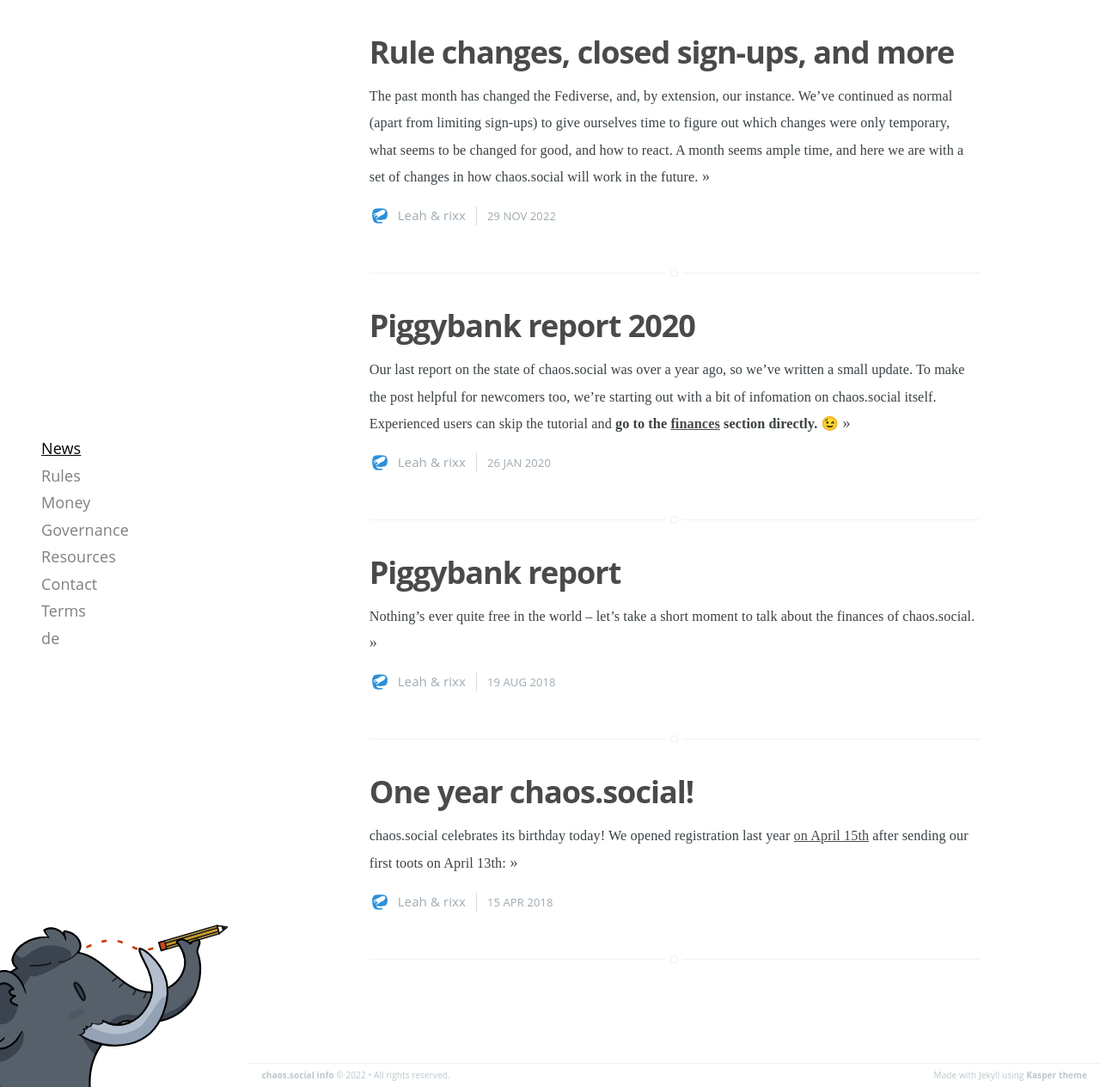
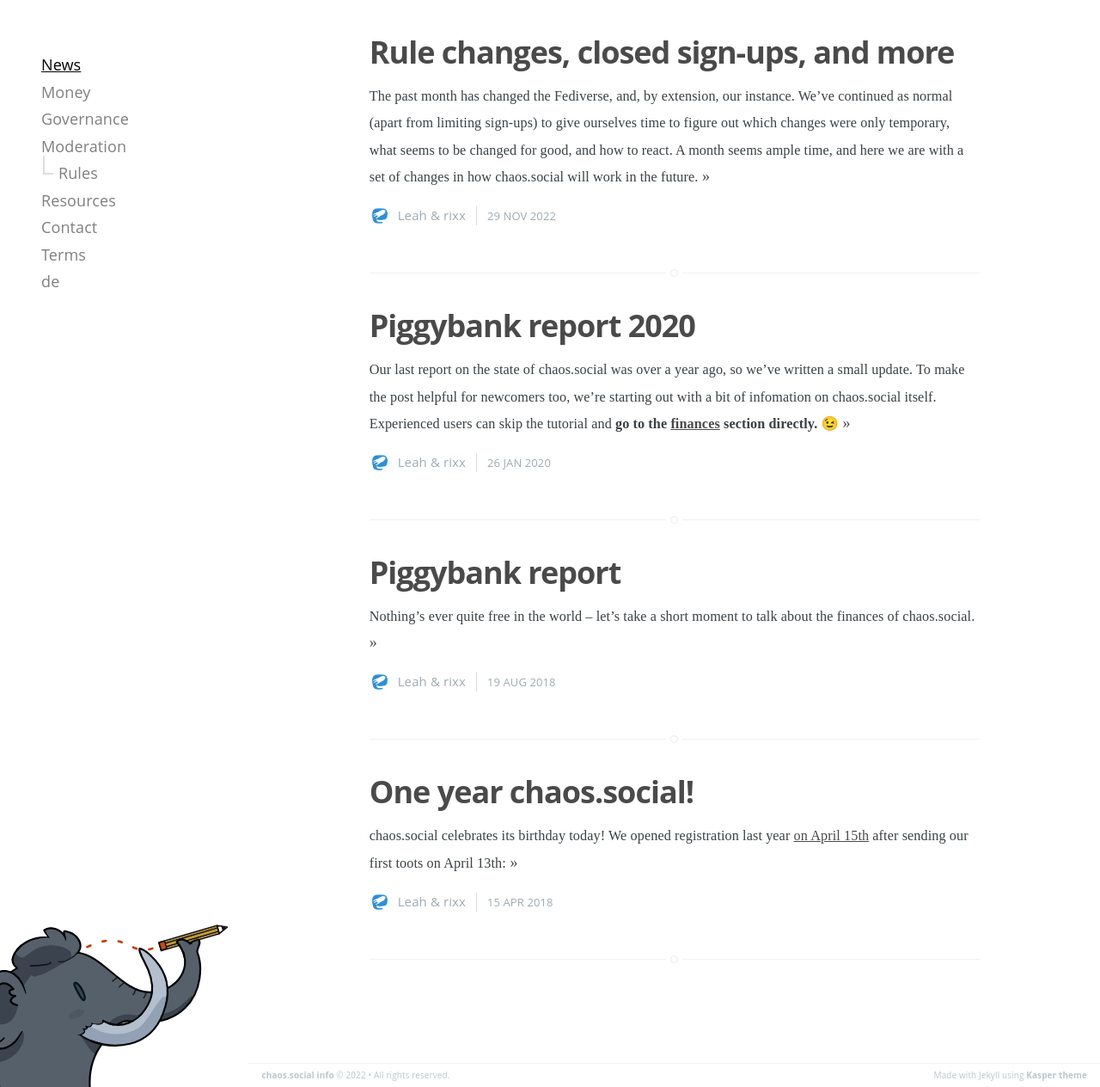
Before and after one commit to chaossocial/meta, a Jekyll site: the page built from index.html, in a window 1280 px wide. Shown: the whole page at 86% size. Built offline with Jekyll 4.4.1, drawn with Linux system fonts in a browser that asks for light colours.

Commit message:
Support submenus

```diff
--- a/_config.yml
+++ b/_config.yml
@@ -21,13 +21,6 @@
       url: /
     mobile: true
   - de:
-      name: Regeln
-      url: /regeln
-    en:
-      name: Rules
-      url: /rules
-    mobile: true
-  - de:
       name: Geld
       url: /geld
     en:
@@ -41,6 +34,18 @@
       name: Governance
       url: /governance
     mobile: false
+  - de:
+      name: Moderation
+    en:
+      name: Moderation
+    submenus:
+    - de:
+        name: Regeln
+        url: /regeln
+      en:
+        name: Rules
+        url: /rules
+      mobile: true
   - de:
       name: Ressourcen
       url: /ressourcen
--- a/_includes/nav_link.html
+++ b/_includes/nav_link.html
@@ -1,21 +1,26 @@
 {% assign current = '' %}
-{% assign nav = include.nav %}
-{% assign page = include.page %}
-{% assign nav_content = nav[page.language] %}
+{% assign nav_content = include.nav[include.page.language] %}
 
 {% if nav_content.url == "/" %}
-    {% if page.url == "/" %}
+    {% if include.page.url == "/" %}
         {% assign current = 'current' %}
     {% endif %}
 {% else %}
-    {% if page.url contains nav_content.url %}
+    {% if include.page.url contains nav_content.url %}
         {% assign current = 'current' %}
     {% endif %}
 {% endif %}
 <li>
 {% if nav_content.url %}
-    <a class="center-nav {% if nav.mobile %}important {% endif %}{{ current }}" href="{{ nav_content.url }}">{{ nav_content.name }}</a>
+    <a class="center-nav {% if include.nav.mobile %}important {% endif %}{{ current }}" href="{{ nav_content.url }}">{{ nav_content.name }}</a>
 {% else %}
-    <span class="center-nav {% if nav.mobile %}important {% endif %}{{ current }}">{{ nav_content.name }}</span>
+    <span class="center-nav {% if include.nav.mobile %}important {% endif %}{{ current }}">{{ nav_content.name }}</span>
 {% endif %}
+    {% if include.nav.submenus %}
+    <ul>
+        {% for entry in include.nav.submenus %}{% if entry[include.page.language].name %}
+            {% include nav_link.html nav=entry page=include.page %}
+        {% endif %}{% endfor %}
+    </ul>
+    {% endif %}
 </li>
--- a/_sass/_chaos.scss
+++ b/_sass/_chaos.scss
@@ -30,15 +30,40 @@
 	position: relative;
 	display: flex;
 	flex-direction: column;
-	justify-content: center;
+	margin-top: 60px;
 	font-family: 'Open Sans', sans-serif;
 	margin-bottom: 0;
 	padding-left: 40px;
 	padding-right: 56px;
-	ul, li {
+	& > ul {
 		padding: 0;
 		margin: 0;
+		li {
+			padding: 0;
+			margin: 0;
+		}
+	}
+	li {
 		list-style: none;
+		position: relative;
+		&:last-child {
+			border-color: transparent;
+		}
+	}
+	li ul {
+		padding-left: 20px;
+		margin: 0;
+		li:before {
+			content      : '';
+			display      : block;
+			position     : absolute;
+			top          : -5px;
+			left         : -10px;
+			width        : 10px;
+			height       : 20px;
+			border       : solid #ddd;
+			border-width : 0 0 2px 2px;
+		}
 	}
 	a, span {
 		text-decoration: none;
```
